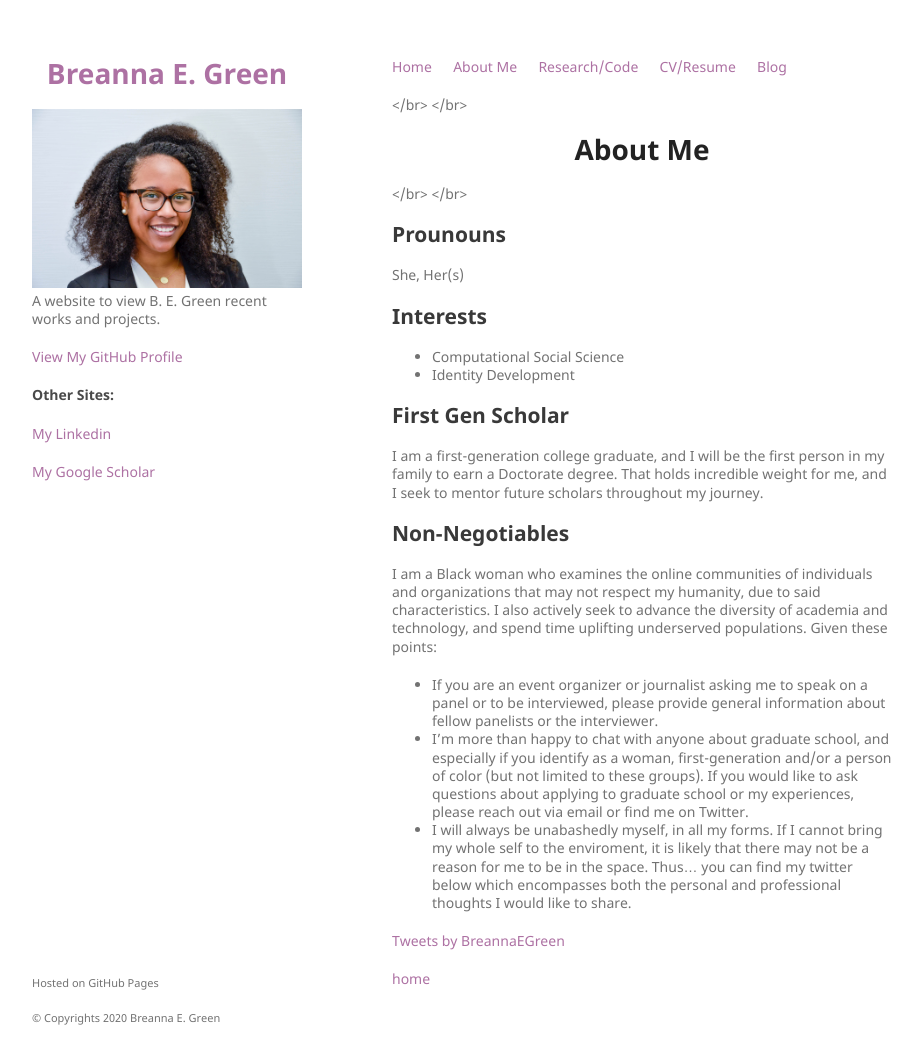
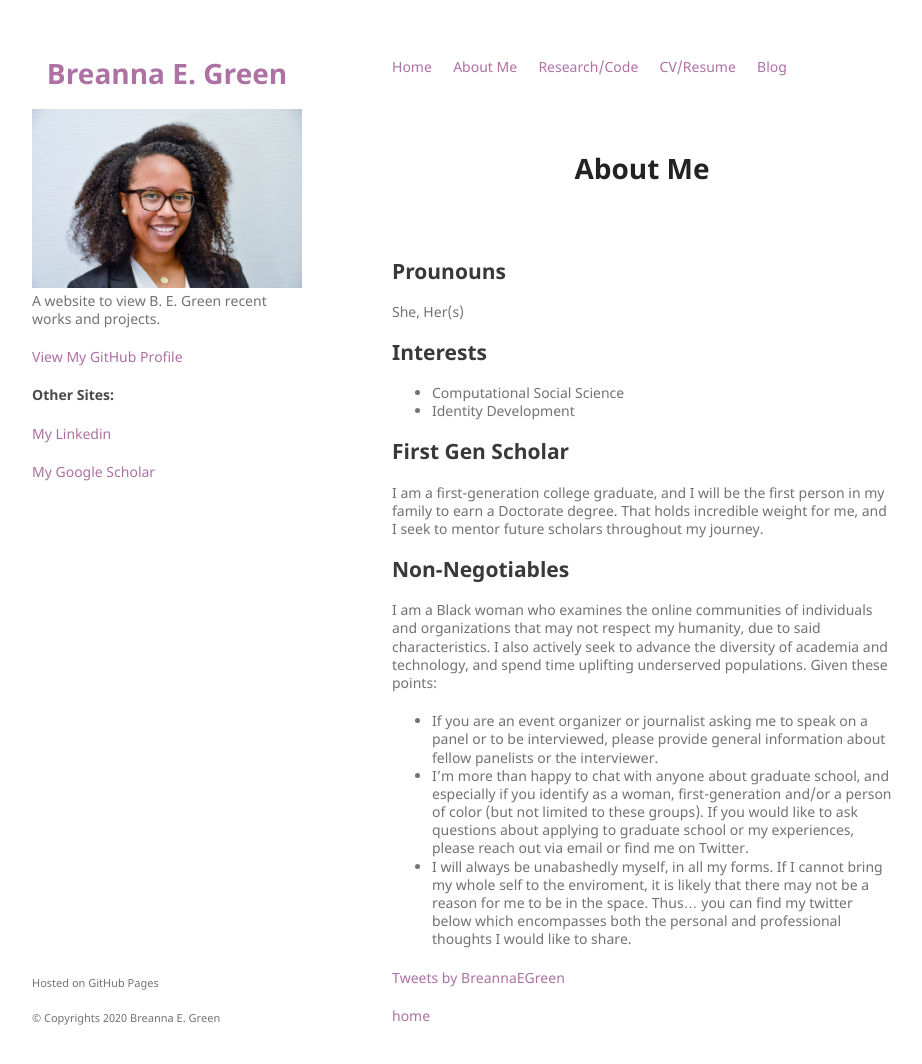
Before and after one commit to bregreen/bregreen.github.io, a Jekyll site: the page built from about.md, in a window 1280 px wide and 1095 px high. Shown: the top 1064 px of the window, without its empty margins (178-1100 px from the left). Built offline with Jekyll 4.4.1, drawn with Linux system fonts in a browser that asks for light colours; nearby versions of some CDN libraries; comment, search, counter and statistics services are not loaded.

Commit message:
Update about.md

```diff
--- a/about.md
+++ b/about.md
@@ -3,13 +3,13 @@ layout: default
 Title: About Me
 ---
 
-</br>
-</br>
+<br>
+<br>
 
 # About Me
 
-</br>
-</br>
+<br>
+<br>
 
 ## Prounouns
 
```
